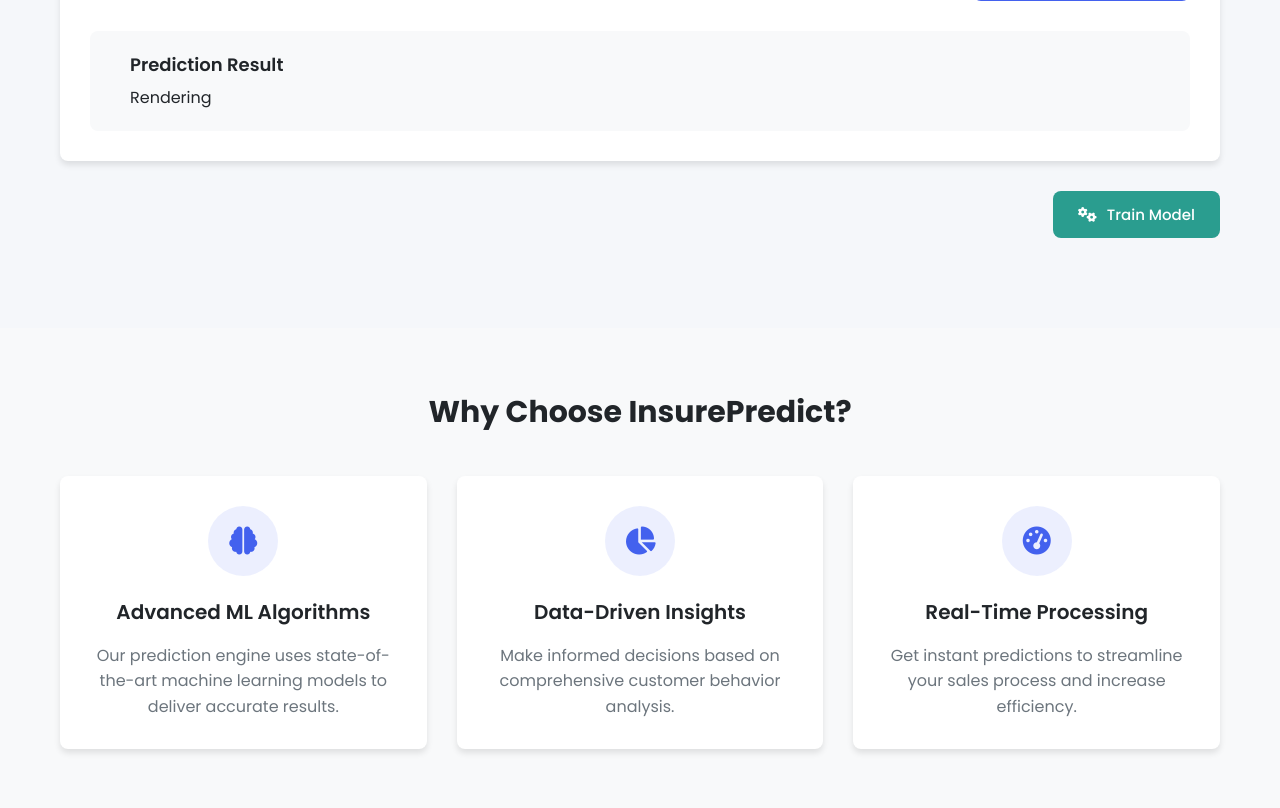
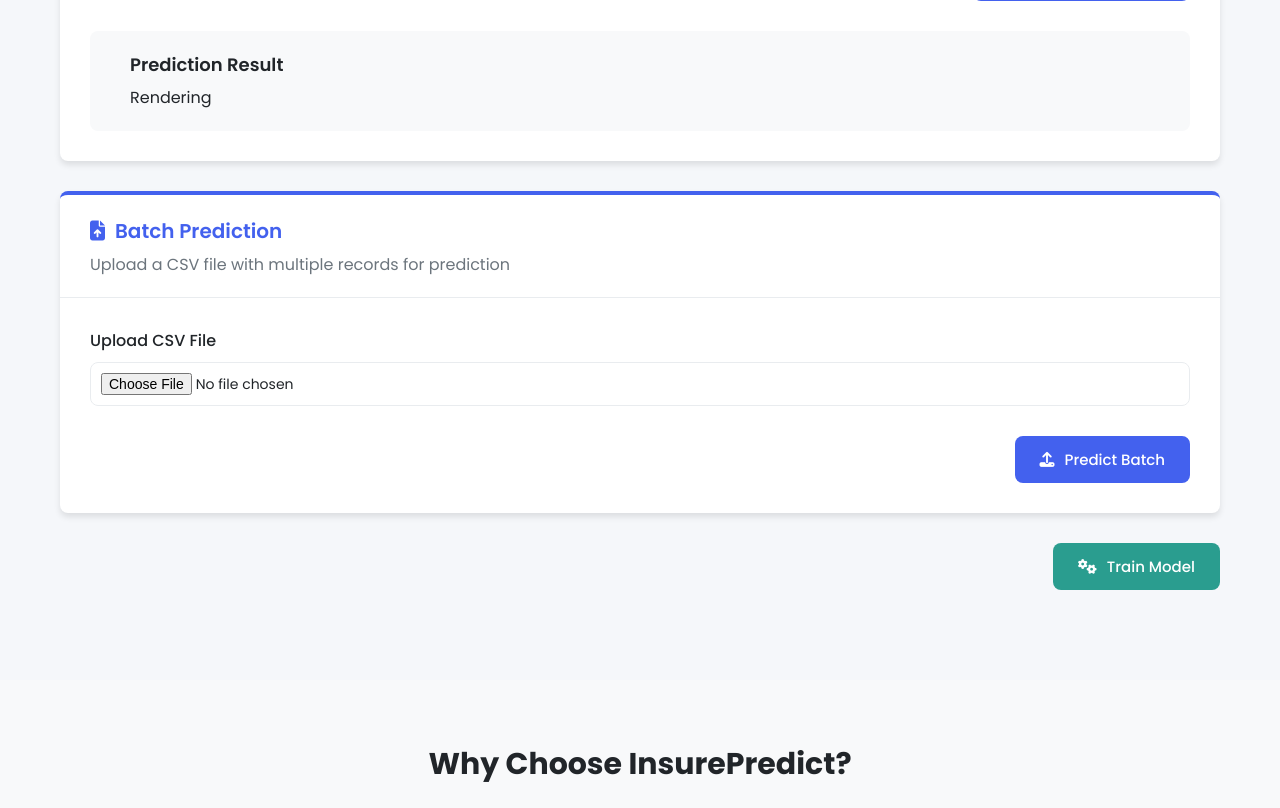
Before and after one commit to YashMasane/InsurePredict-Customer-Conversion-Insights, a FastAPI app: page / in a window 1280 px wide. Shown: the part 961-1769 px from the top of the page. Run offline with FastAPI, Linux system fonts and the light colour scheme; parts of the project's set-up code (start-up, migrations or seed data) failed here and were passed over; some libraries are stand-ins or nearby versions.

Commit message:
updated frontend

```diff
--- a/static/css/style.css
+++ b/static/css/style.css
@@ -556,3 +556,16 @@
         width: 100%;
     }
 }
+
+.form-group input[type="file"] {
+    padding: 10px;
+    font-size: 14px;
+}
+#batchOutput {
+    background-color: #f8f9fa;
+    padding: 15px;
+    border-radius: var(--border-radius);
+    border: 1px solid var(--light-gray);
+    max-height: 300px;
+    overflow-y: auto;
+}
--- a/templates/vehicledata.html
+++ b/templates/vehicledata.html
@@ -175,6 +175,31 @@
             {% endif %}
             </div>
 
+                        <!-- Batch Prediction Card -->
+            <div class="card prediction-card">
+                <div class="card-header">
+                    <h3><i class="fas fa-file-upload"></i> Batch Prediction</h3>
+                    <p>Upload a CSV file with multiple records for prediction</p>
+                </div>
+                <div class="card-body">
+                    <form id="batchPredictionForm" enctype="multipart/form-data">
+                        <div class="form-group">
+                            <label for="batchFile">Upload CSV File</label>
+                            <input type="file" id="batchFile" name="file" accept=".csv" required>
+                        </div>
+                        <div class="form-actions">
+                            <button type="submit" class="btn btn-primary">
+                                <i class="fas fa-upload"></i> Predict Batch
+                            </button>
+                        </div>
+                    </form>
+                    <div id="batchResult" class="result-section" style="display:none;">
+                        <h4>Batch Prediction Results</h4>
+                        <pre id="batchOutput"></pre>
+                    </div>
+                </div>
+            </div>
+
             <div class="admin-actions">
                 <form method="get" action="/train">
                     <button type="submit" class="btn btn-secondary">
@@ -212,6 +237,8 @@
                 </div>
             </div>
         </div>
+
+
     </section>
 
     <footer>
@@ -264,5 +291,38 @@
             </div>
         </div>
     </footer>
+
+    <script>
+    document.getElementById('batchPredictionForm').addEventListener('submit', async function(e) {
+        e.preventDefault();
+
+        const fileInput = document.getElementById('batchFile');
+        if (!fileInput.files.length) {
+            alert("Please select a file.");
+            return;
+        }
+
+        const formData = new FormData();
+        formData.append('file', fileInput.files[0]);
+
+        try {
+            const response = await fetch('/predict-batch', {
+                method: 'POST',
+                body: formData
+            });
+
+            if (!response.ok) throw new Error('Batch prediction failed.');
+
+            const data = await response.json();
+
+            // Display results
+            document.getElementById('batchResult').style.display = 'block';
+            document.getElementById('batchOutput').textContent = JSON.stringify(data, null, 2);
+        } catch (error) {
+            alert(error.message);
+        }
+    });
+    </script>
+
 </body>
 </html>
```
